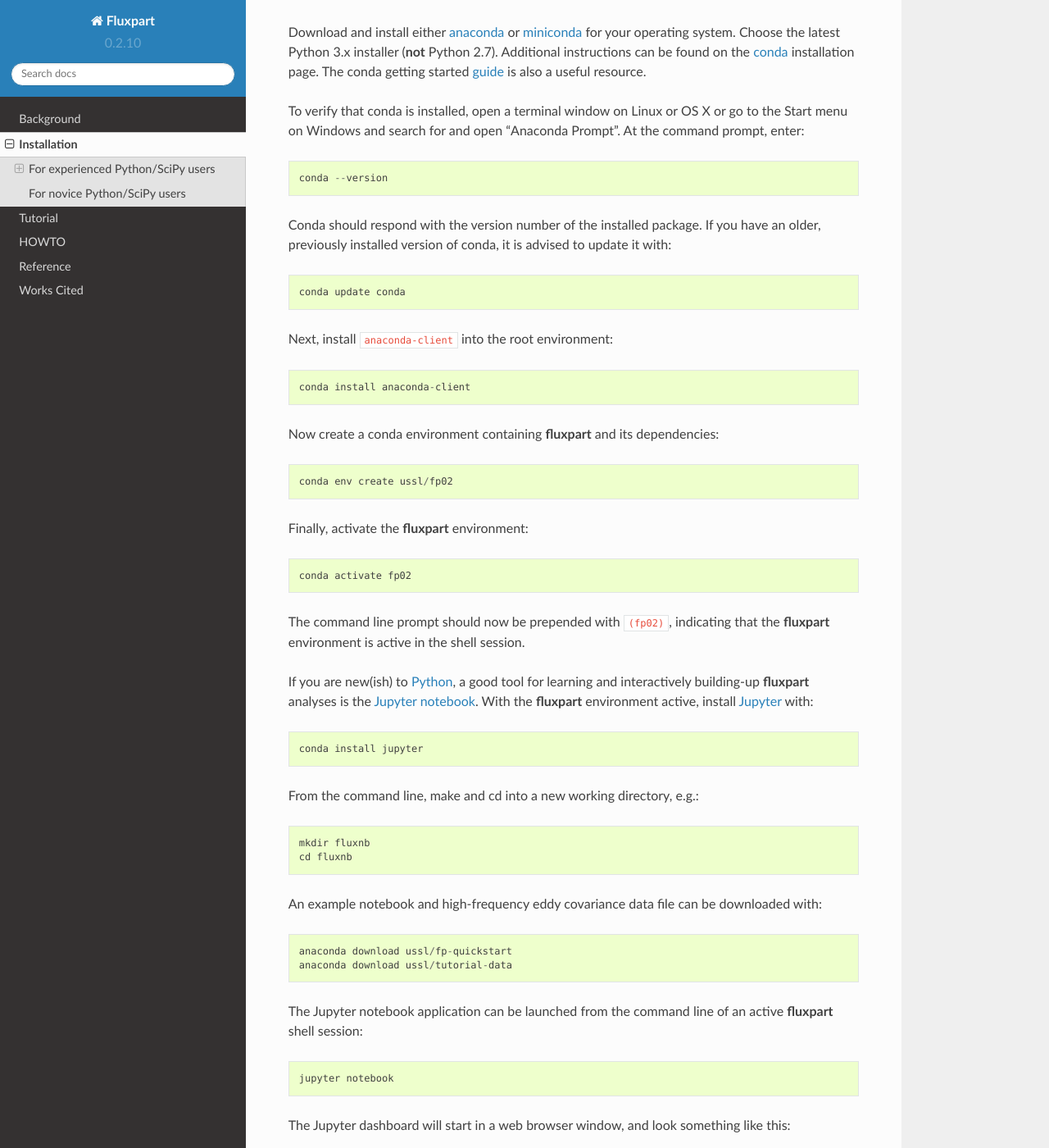
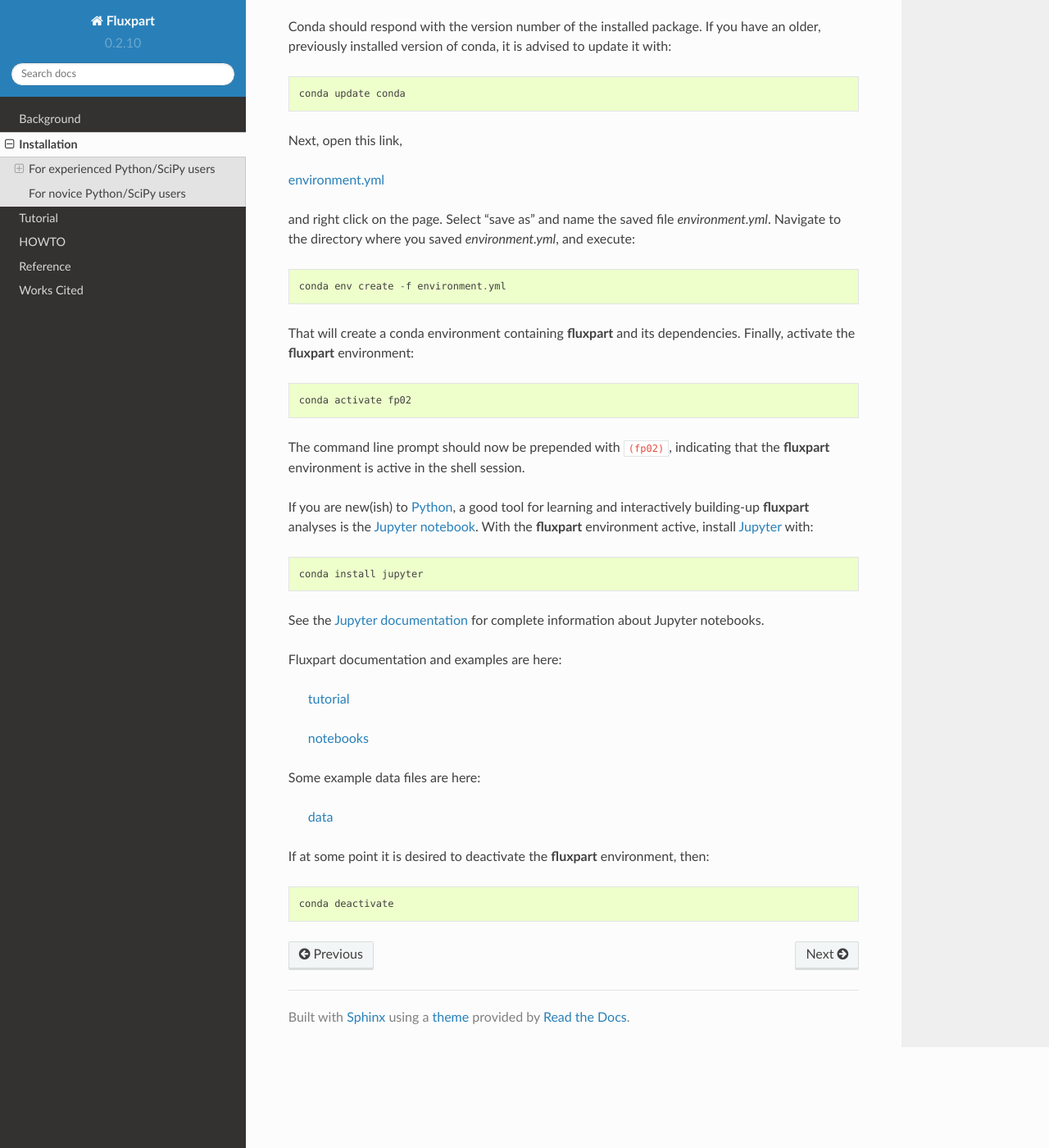
Before and after one commit to usda-ars-ussl/fluxpart, a Sphinx documentation site: the page built from docs/source/install.rst, in a window 1280 px wide and 1400 px high, scrolled down 1451 px. Shown: the whole window at 82% size. Built offline with Sphinx 7.4.7 and the Read the Docs theme 2.0.0, drawn with Linux system fonts in a browser that asks for light colours; some of the changed text lies outside the part shown.

Commit message:
Update install docs

```diff
--- a/docs/source/install.rst
+++ b/docs/source/install.rst
@@ -31,18 +31,18 @@ Requirements
 * PyWavelets_
 * attrs_
 
-Recommended
-~~~~~~~~~~~
-
-* Jupyter_
-
 Install
 ~~~~~~~
 
-**Update March 5, 2019:** The previously recommended installation method, using an environment.yml file hosted on Anaconda Cloud, has proven unreliable.
-Apologies if this caused a problem.
+::
 
-To install fluxpart and create a conda environment, do this instead. Open this link,
+        conda install -c ussl fluxpart
+
+    or:
+
+        pip install fluxpart
+
+Alternatively, to install fluxpart and create a full conda environment, open this link,
 
 `environment.yml <https://raw.githubusercontent.com/usda-ars-ussl/fluxpart/master/conda.recipe/environment.yml>`_
 
@@ -51,14 +51,6 @@ Navigate to the directory where you saved `environment.yml`, and execute::
 
     conda env create -f environment.yml
     conda activate fp02
-
-Alternatively, if you don't want the full environment::
-
-        conda install -c ussl fluxpart
-
-    or:
-
-        pip install fluxpart
 
 
 -----------------------------
@@ -97,14 +89,16 @@ it is advised to update it  with::
 
     conda update conda
 
-Next, install ``anaconda-client`` into the root environment::
+Next, open this link,
 
-    conda install anaconda-client
+`environment.yml <https://raw.githubusercontent.com/usda-ars-ussl/fluxpart/master/conda.recipe/environment.yml>`_
 
-Now create a conda environment containing **fluxpart** and its dependencies::
+and right click on the page. Select "save as" and name the saved file `environment.yml`.
+Navigate to the directory where you saved `environment.yml`, and execute::
 
-    conda env create ussl/fp02
+    conda env create -f environment.yml
 
+That will create a conda environment containing **fluxpart** and its dependencies.
 Finally, activate the **fluxpart** environment::
 
     conda activate fp02
@@ -118,40 +112,19 @@ building-up **fluxpart** analyses is the `Jupyter notebook`__. With the
 
     conda install jupyter
 
-From the command line,
-make and cd into a new working directory, e.g.::
-
-    mkdir fluxnb
-    cd fluxnb
-
-An example notebook and high-frequency eddy covariance data file can be
-downloaded with::
-
-    anaconda download ussl/fp-quickstart
-    anaconda download ussl/tutorial-data
-
-The Jupyter notebook application can be launched from the command line of an
-active **fluxpart** shell session::
-
-    jupyter notebook
-
-The Jupyter dashboard will start in a web browser window, and look something
-like this:
-
-.. image:: screenshot_jupyter_dashboard.png
-
-Clicking on the ``fp-quickstart.ipynb`` link will open the notebook in a
-new browser tab:
-
-.. image:: screenshot_jupyter_notebook.png
-
-Selecting a
-cell in the notebook and hitting <Shift><Enter> executes the code in the cell.
-See the `Jupyter documentation`_ for
-complete information about Jupyter notebooks, and :ref:`fluxpart-tutorial` for
-getting started with **fluxpart**.
+See the `Jupyter documentation`_ for complete information about Jupyter notebooks.
 
 __ Jupyter_
+
+Fluxpart documentation and examples are here:
+
+    `tutorial <https://fluxpart.readthedocs.io/en/latest/tutorial.html>`_
+
+    `notebooks <https://github.com/usda-ars-ussl/fluxpart/tree/master/docs/notebooks>`_
+
+Some example data files are here:
+
+    `data <https://github.com/usda-ars-ussl/fluxpart/tree/master/tests/data>`_
 
 If at some point it is desired to deactivate the **fluxpart**  environment,
 then::
```
Also changed, not shown: docs/source/screenshot_jupyter_dashboard.png (deleted), docs/source/screenshot_jupyter_notebook.png (deleted).
